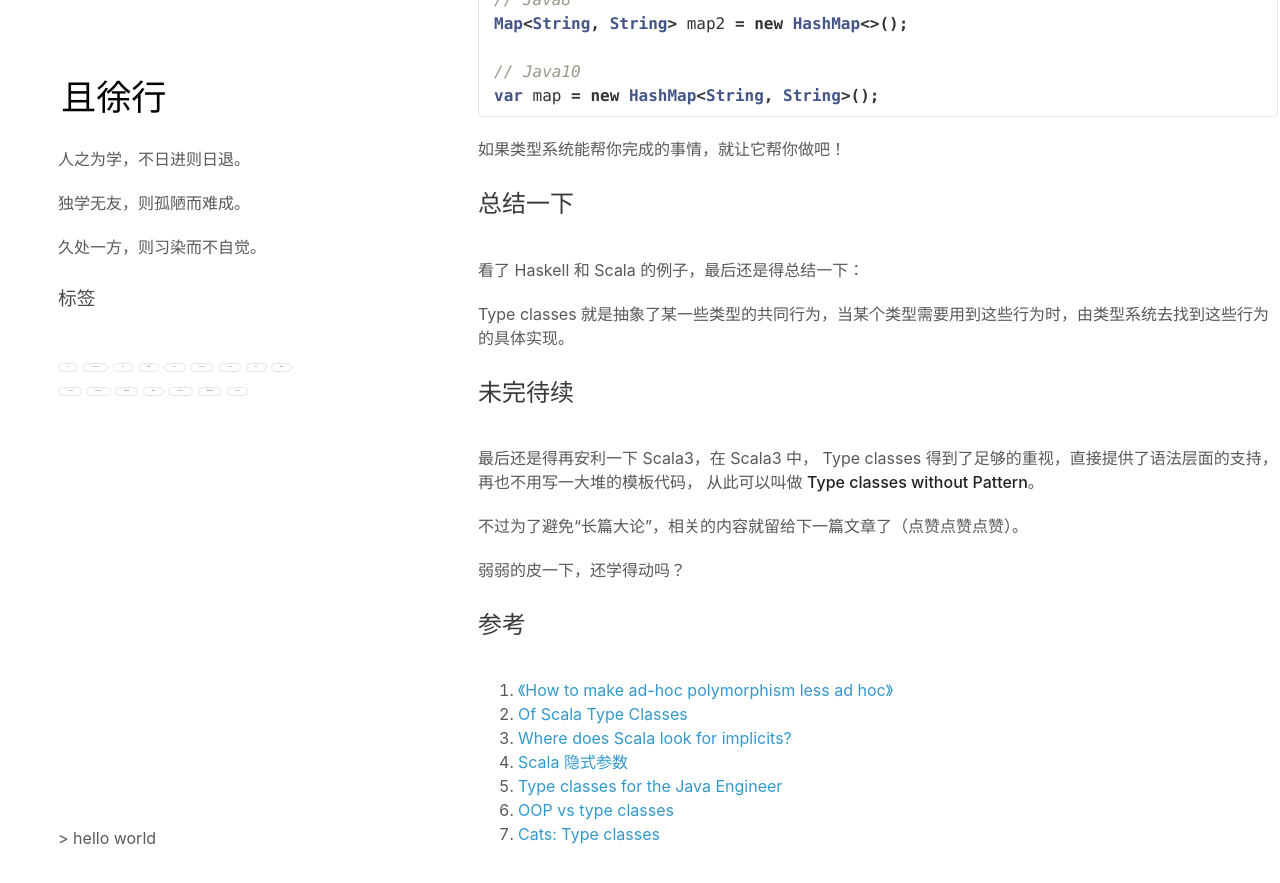
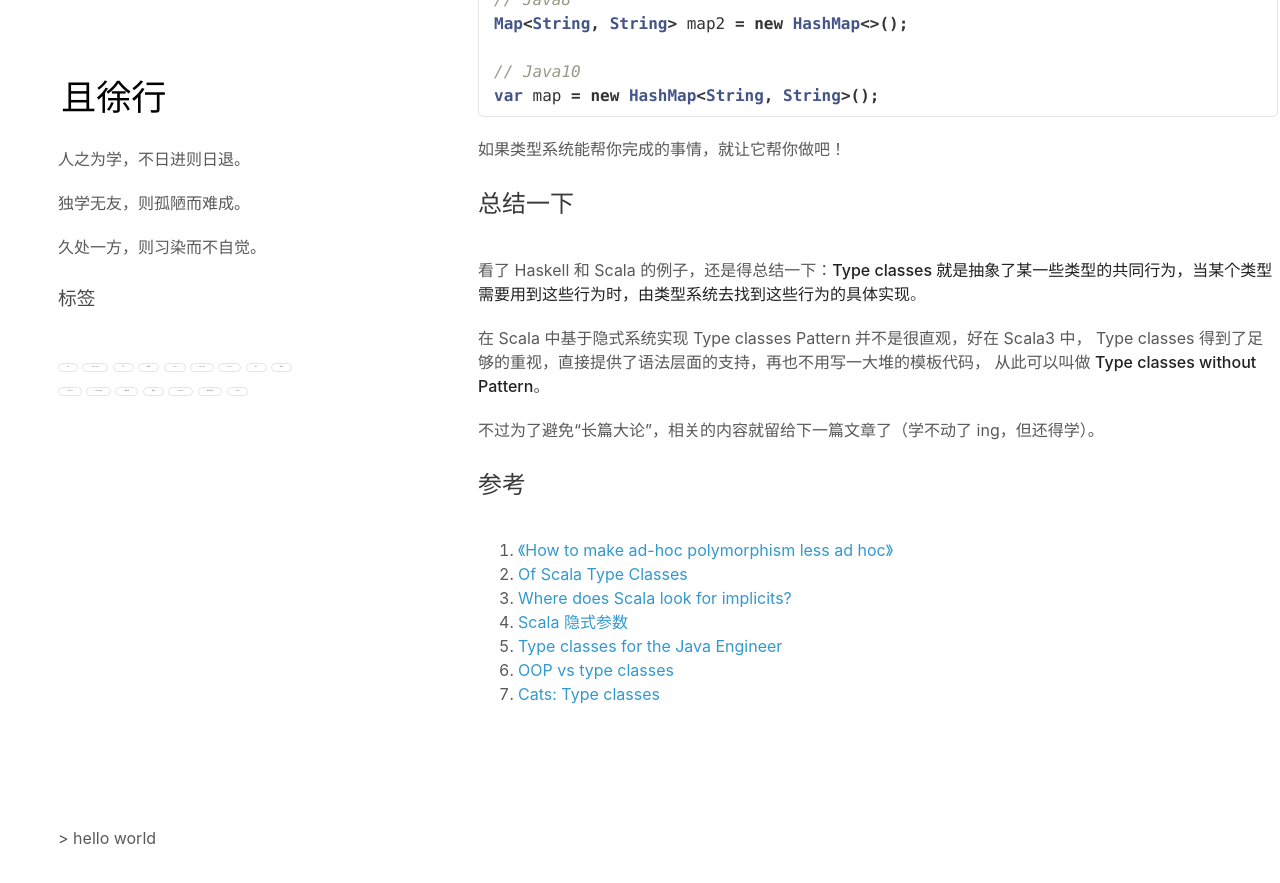
Before and after one commit to vran-dev/vran-dev.github.io, a Jekyll site: the page built from _articles/typeclasses-1/typeclasses-1.md, in a window 1280 px wide and 900 px high, scrolled down 7801 px. Shown: the top 883 px of the window. Built offline with Jekyll 4.4.1, drawn with Linux system fonts in a browser that asks for light colours; comment, search, counter and statistics services are not loaded; some of the changed text lies outside the part shown.

Commit message:
feat(typeclasses): update content

````diff
--- a/_articles/typeclasses-1/typeclasses-1.md
+++ b/_articles/typeclasses-1/typeclasses-1.md
@@ -14,7 +14,7 @@
 
 ## 一个经典的问题
 
-在编程中，经常需要判断两个值是否相等，而在很长的一段时间内这个问题都没有一个标准的解决方案，这就是经典的**判等**问题。
+在编程中，经常需要判断两个值是否相等，这就是**判等问题**， 然而在很长的一段时间内这个问题都没有一个标准的解决方案。
 
 > 我这里统一使用  “值” 来代替对象、基本类型等等概念，以便于简化沟通
 
@@ -48,15 +48,15 @@
 
 所有类都会有 `equals` 方法，这是因为在 Java 中默认所有类型都是 Object 的子类，而 `equals` 方法的默认实现就被定义在了 Object 类中。
 
-其实这也是 Java 语言处理**判等问题**的解决方案，即统一从 Object 中继承判等方法。
+其实这也是 Java 语言处理**判等问题**的解决方案，即**统一从 Object 中继承判等方法**。
 
 ![image-20200715144724027](img/java-object-structure.png)
 
 可是对于纯函数式的语言，比如 Haskell 来说，它没有 OOP 中的继承、类等概念，它又该如何优雅的解决判等的问题呢？
 
-如果你觉得 Haskell 比较陌生，我们就换一种提问的方式：**还有其它通用的设计方案可以解决这类判等问题吗**？
+如果你对 Haskell 比较陌生，我们就换一种提问的方式：**还有其它通用的设计方案可以解决这类判等问题吗**？
 
-当然有，而 Type classes 就是这个领域内最靓的那个仔，要了解 Type classes， 还得先从多态开始。
+当然有，**Type classes** 就是一种方案，不过要了解 Type classes， 还得先从多态开始。
 
 
 
@@ -97,7 +97,7 @@
 
 ## Haskell 与 Type classes
 
-Type classes 一般译作类型类，最开始是由 haskell 引入并实现，所以我们很有必要先了解一下 haskell 中的 Type classes。
+**Type classes** 一般译作类型类，最开始是由 haskell 引入并实现，所以我们很有必要先了解一下 haskell 中的 Type classes。
 
 以最开始提到的判等问题为例，来看看在 Haskell 中怎么用 Type classes 去解决。
 
@@ -109,11 +109,11 @@
 	(/=) :: a -> a -> Bool
 ```
 
-> /= 其实就是 !=
+注：/= 其实就是 !=
 
 
 
-haskell 的 Type class 与 Java 的 Interface 类似，上面的 Eq 类型类就定义了 `==` 和 `/=` 两个抽象函数，其中的 a 就是类型变量，与 Java 中的泛型类似。
+haskell 的 Type class 与 Java 的 Interface 类似，上面的 Eq 类型类就定义了 `==` 和 `/=` 两个抽象函数，其中的 a 是类型变量，类似于 Java 中的 List<T> 中的 T。
 
 由此看来，Type classes 只是抽象了一些共同的行为，而这些行为的具体实现会根据类型的不同而不同，具体的实现会由**类型类实例**来定义。
 
@@ -154,25 +154,25 @@
 
 此时你可能会不自觉的和最开始提到的继承方案做一个对比，我画了两个图，可以参考一下
 
-- 继承方案的类型结构是一个层次型的
+- 继承方案中，结构是一个层次型的
 
 ![](img/subtyping-structure.png)
 
 
 
-- Type classes 方案的类型结构是线性的
+- Type classes 方案，结构是线性的
 
 ![](img/linear-structure.png)
 
-如果仅仅从结构上来看的话，它们之间的差别就像 `Comparable` 和 `Comparator` 一样。
+这样的差别就像是 Java 中 `Comparable` 和 `Comparator` 的区别一样。
 
 
 
 ## Scala 与 Type classes Pattern
 
-目前的 Java 是无法实现 Type classes 的，但同为 JVM 的语言，多范式的 Scala 却可以实现。
+目前在 Java 中是无法实现 Type classes 的，但同为 JVM 的语言，多范式的 Scala 却可以实现。
 
-与 Haskell 不一样， Type classes 在 Scala 中并不是一等公民，也就是没有直接的语法支持，但借助于强大的**隐式系统**我们也能实现 Type classes，由于实现的步骤比较公式化，也就被称之为 Type classes Pattern (类型类模式)。
+但 Type classes 在 Scala 中其实也不是一等公民，也就是没有直接的语法支持，但借助于强大的**隐式系统**我们也能实现 Type classes，由于实现的步骤比较公式化，也就被称之为 Type classes Pattern (类型类模式)。
 
 在 Scala 中实现 Type classes Pattern 大致分为 3 个步骤
 
@@ -202,11 +202,12 @@
 
 ```scala
 object EqInstances {
-
+  // 处理 Int 类型的类型类实例
   implicit val intEq = new Eq[Int] {
     override def eq(a: Int, b: Int) = a == b
   }
 
+  // 处理 String 类型的类型类实例
   implicit val stringEq = instance[String]((a, b) => a.equals(b))
 
   def instance[T](func: (T, T) => Boolean): Eq[T] = new Eq[T] {
@@ -235,7 +238,7 @@
 
 
 
-最后来进行调用验证一下，在调用时我们需要先在当前作用域内通过 `import` 关键字导入**类型类实例**（主要是为了让编译器能找到这些实例）
+通过实际的调用来验证一下，在调用时我们需要先在当前作用域内通过 `import` 关键字导入**类型类实例**（主要是为了让编译器能找到这些实例）
 
 ```scala
 
@@ -306,6 +309,8 @@
 }
 ```
 
+
+
 List 的 sort 方法也需要改为带隐式参数的方法前面，这样我们就不需要显示的传 Compartor 实例了
 
 ```scala
@@ -338,19 +343,11 @@
 
 ## 总结一下
 
-看了 Haskell 和 Scala 的例子，最后还是得总结一下：
+看了 Haskell 和 Scala 的例子，还是得总结一下：**Type classes 就是抽象了某一些类型的共同行为，当某个类型需要用到这些行为时，由类型系统去找到这些行为的具体实现**。
 
-Type classes 就是抽象了某一些类型的共同行为，当某个类型需要用到这些行为时，由类型系统去找到这些行为的具体实现。
+在 Scala 中基于隐式系统实现 Type classes Pattern 并不是很直观，好在 Scala3 中， Type classes 得到了足够的重视，直接提供了语法层面的支持，再也不用写一大堆的模板代码， 从此可以叫做 **Type classes without Pattern**。
 
-
-
-## 未完待续
-
-最后还是得再安利一下 Scala3，在 Scala3 中， Type classes 得到了足够的重视，直接提供了语法层面的支持，再也不用写一大堆的模板代码， 从此可以叫做 **Type classes without Pattern**。
-
-不过为了避免“长篇大论”，相关的内容就留给下一篇文章了（点赞点赞点赞）。
-
-弱弱的皮一下，还学得动吗？
+不过为了避免“长篇大论”，相关的内容就留给下一篇文章了（学不动了 ing，但还得学）。
 
 
 
````
Also changed, not shown: other parts of _articles/typeclasses-1/typeclasses-1.md (+4 -2 lines), _articles/typeclasses-2/typeclasses-2.md (+3 -3 lines).
